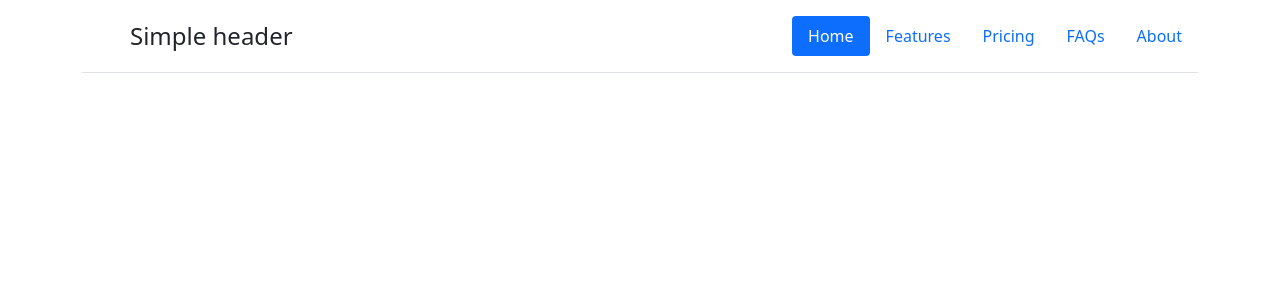
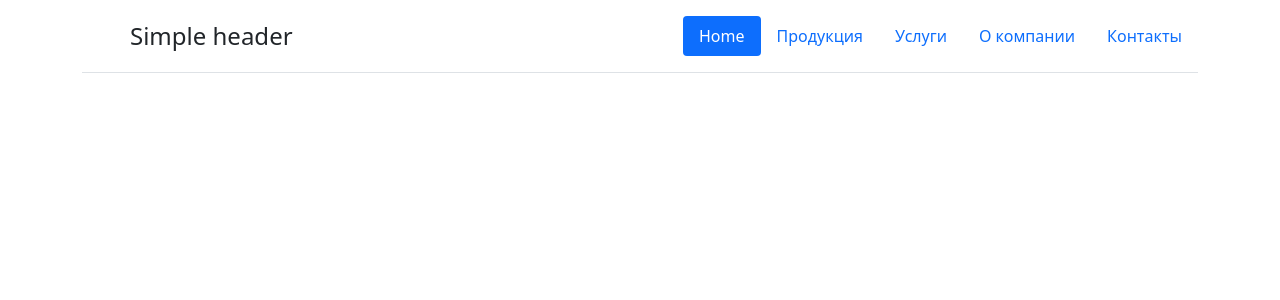
Before and after one commit to Xunil1/CountryTech, a Flask app: template templates/base.html in a window 1280 px wide. Shown: the top 300 px of the page. Run offline with Flask 2, Linux system fonts and the light colour scheme; the template is opened without the code that fills it, so the values that code supplies are empty.

Commit message:
renamed header

```diff
--- a/templates/base.html
+++ b/templates/base.html
@@ -18,10 +18,10 @@
 
       <ul class="nav nav-pills">
         <li class="nav-item"><a href="#" class="nav-link active" aria-current="page">Home</a></li>
-        <li class="nav-item"><a href="#" class="nav-link">Features</a></li>
-        <li class="nav-item"><a href="#" class="nav-link">Pricing</a></li>
-        <li class="nav-item"><a href="#" class="nav-link">FAQs</a></li>
-        <li class="nav-item"><a href="#" class="nav-link">About</a></li>
+        <li class="nav-item"><a href="#" class="nav-link">Продукция</a></li>
+        <li class="nav-item"><a href="#" class="nav-link">Услуги</a></li>
+          <li class="nav-item"><a href="#" class="nav-link">О компании</a></li>
+        <li class="nav-item"><a href="#" class="nav-link">Контакты</a></li>
       </ul>
     </header>
 </div>
```
